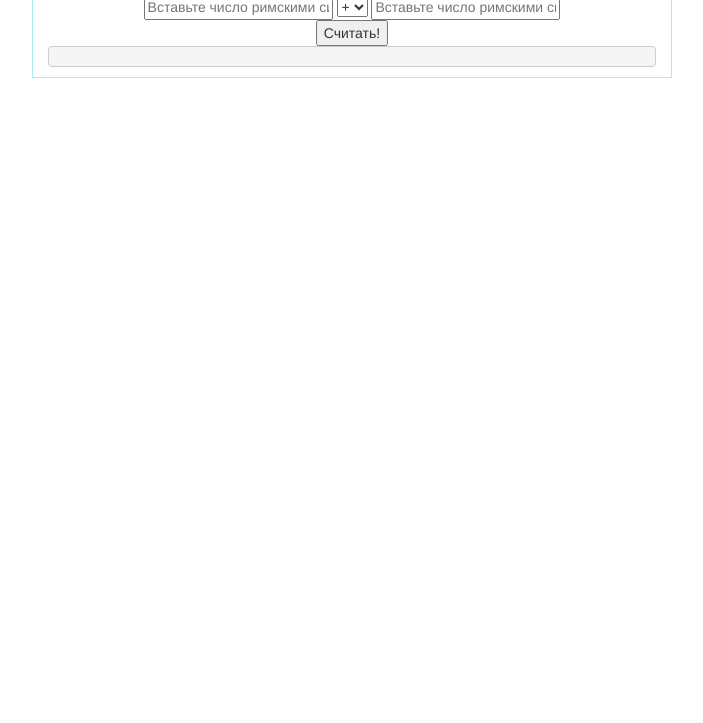
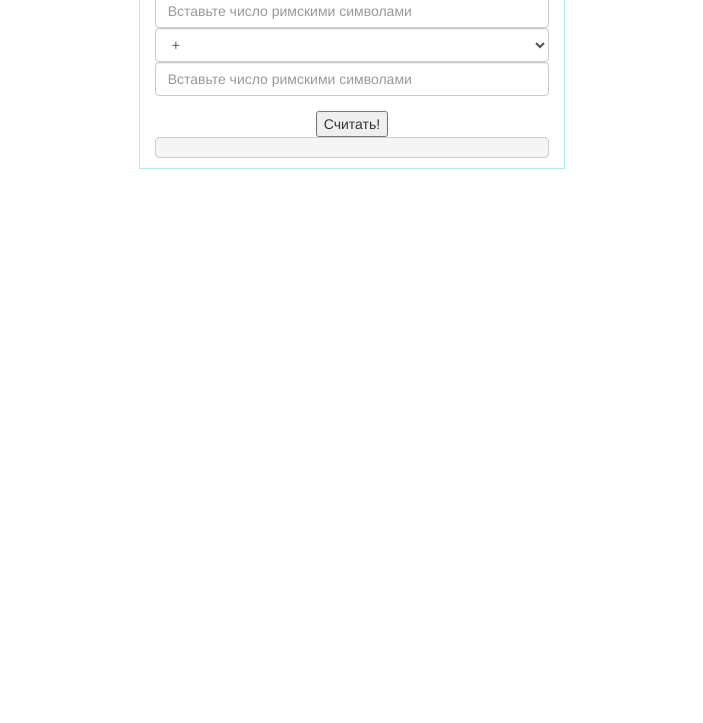
Before and after one commit to developandbehappy/rimskiyCalc, a website: page index.html in a window 1280 px wide. Shown: the part 77-800 px from the top of the page, without its empty margins (288-991 px from the left). Drawn offline with nearby package versions, Linux system fonts and the light colour scheme.

Commit message:
design some change

```diff
--- a/index.html
+++ b/index.html
@@ -7,22 +7,25 @@
     <link rel="stylesheet" href="https://maxcdn.bootstrapcdn.com/bootstrap/3.3.6/css/bootstrap.min.css">
 </head>
 <body>
-<div class="container col-sm-6 col-sm-offset-3 col-xs-12 text-center" id="mainBlock">
+<div class="container col-sm-4 col-sm-offset-4 col-xs-12 text-center" id="mainBlock">
     <h1>Римский калькулятор</h1>
-    <input type="text" placeholder="Вставьте число римскими символами" id="dataFirst">
-    <select class="selectpicker">
-        <option selected="selected">+</option>
-        <option>-</option>
-        <option>*</option>
-        <option>/</option>
-    </select>
-    <input type="text" placeholder="Вставьте число римскими символами" id="dataSecond">
-    <br>
+
+    <div class="form-group text-center">
+        <input type="text" placeholder="Вставьте число римскими символами" id="dataFirst" class="form-control">
+        <select class="form-control selectpicker" id="sel1">
+            <option>+</option>
+            <option>-</option>
+            <option>*</option>
+            <option>/</option>
+        </select>
+        <input type="text" placeholder="Вставьте число римскими символами" id="dataSecond" class="form-control">
+    </div>
     <button id="button">Считать!</button>
     <br>
     <pre id="result"></pre>
 </div>
 <script src="//code.jquery.com/jquery-1.11.3.min.js"></script>
+<script src="https://maxcdn.bootstrapcdn.com/bootstrap/3.3.6/js/bootstrap.min.js"></script>
 <script>
     var button = document.getElementById('button');
     var result = document.getElementById('result');
@@ -41,7 +44,7 @@
             countPlus(dataSecond.value, true);
             FirstCount = arrDataGet(dataFirstArrCount);
             SecondCount = arrDataGet(dataSecondArrCount);
-            if(symbol === '+') {
+            if (symbol === '+') {
                 count = FirstCount + SecondCount;
                 result.innerHTML = 'Результат сложения: ';
             } else if (symbol === '-') {
@@ -54,7 +57,7 @@
                 count = FirstCount / SecondCount;
                 result.innerHTML = 'Результат деления: ';
             }
-            if (count) {
+            if (count && count > 0) {
                 result.innerHTML += getRimskData(count);
             } else {
                 result.innerHTML = 'Неверные данные!';
```
